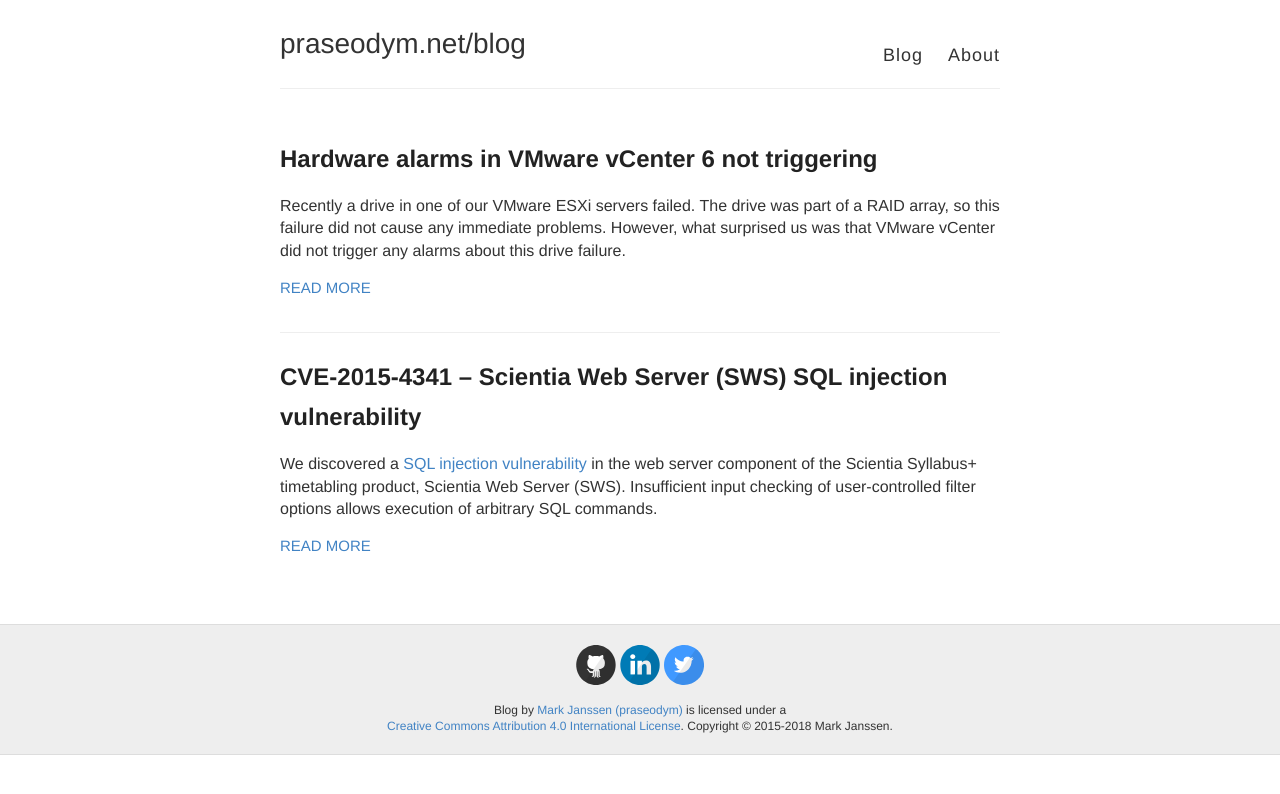
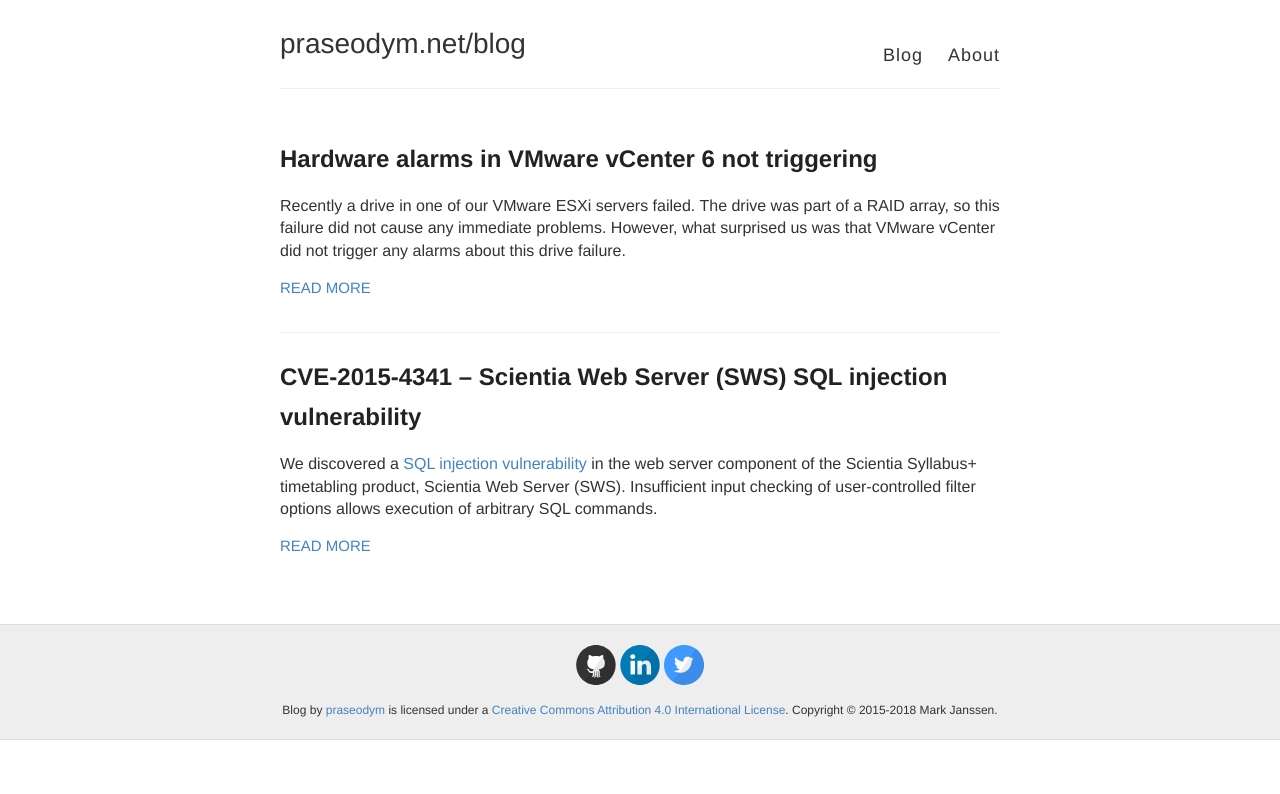
Before and after one commit to praseodym/blog, a Jekyll site: the page built from index.html, in a window 1280 px wide. Shown: the top 794 px of the page. Built offline with Jekyll 4.4.1, drawn with Linux system fonts in a browser that asks for light colours.

Commit message:
Refactor

```diff
--- a/_config.yml
+++ b/_config.yml
@@ -7,10 +7,7 @@ name: praseodym.net/blog
 
 # Short bio or description (displayed in the header)
 description:
-
-# URL of your avatar or profile pic (you could use your GitHub profile pic)
 avatar:
-
 #
 # Flags below are optional
 #
--- a/_layouts/default.html
+++ b/_layouts/default.html
@@ -41,8 +41,7 @@
           {% include svg-icons.html %}
 
           <small>
-            <span xmlns:dct="http://purl.org/dc/terms/" property="dct:title">Blog</span> by <a xmlns:cc="http://creativecommons.org/ns#" href="http://www.praseodym.net/blog/" property="cc:attributionName" rel="cc:attributionURL">Mark Janssen (praseodym)</a> is licensed under a <br/><a rel="license" href="http://creativecommons.org/licenses/by/4.0/">Creative Commons Attribution 4.0 International License</a>.
-
+            <span xmlns:dct="http://purl.org/dc/terms/" property="dct:title">Blog</span> by <a xmlns:cc="http://creativecommons.org/ns#" href="http://praseodym.net/blog" property="cc:attributionName" rel="cc:attributionURL">praseodym</a> is licensed under a <a rel="license" href="http://creativecommons.org/licenses/by/4.0/">Creative Commons Attribution 4.0 International License</a>.
             Copyright &copy; 2015-2018 Mark Janssen.
           </small>
         </footer>
```
Also changed, not shown: 1 other file.
